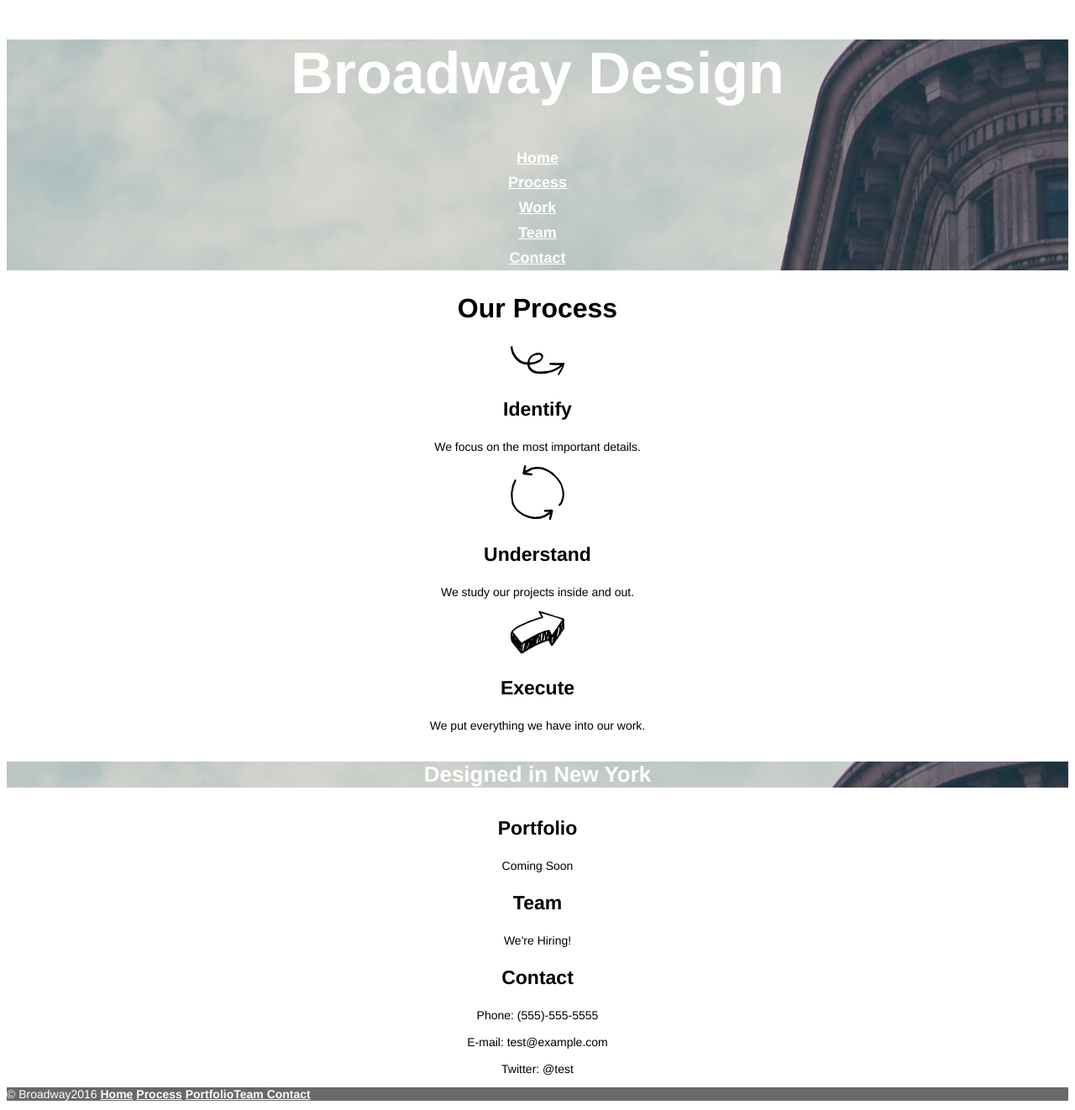
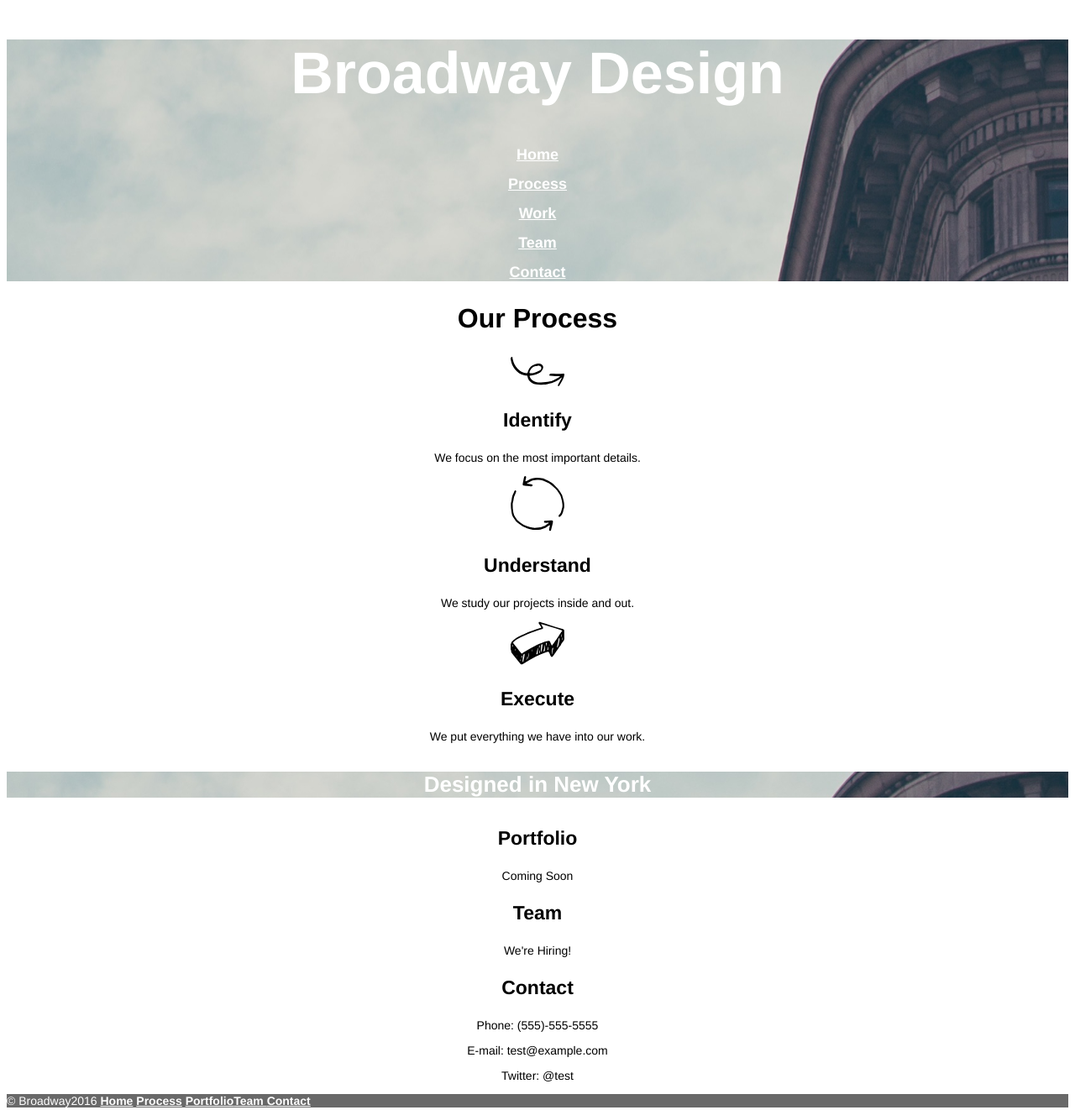
Before and after one commit to jameswaterman/Broadway-Design-Practice, a plain HTML site: page index.html in a window 1280 px wide. Shown: the whole page at 84% size. Drawn offline with Linux system fonts and the light colour scheme.

Commit message:
After looking at solution.

```diff
--- a/index.html
+++ b/index.html
@@ -11,11 +11,11 @@
 	<div id="header" class="background-image head">
 		<h1>Broadway Design</h1>
 		<nav>
-			<p><a href="index.html">Home</a><br>
-			<a href="#process">Process</a><br>
-			<a href="#portfolio">Work</a><br>
-			<a href="#team">Team</a><br>
-			<a href="#contact">Contact</a></p>
+			<p><a href="index.html">Home</a></p>
+			<p><a href="#process">Process</a></p>
+			<p><a href="#portfolio">Work</a></p>
+			<p><a href="#team">Team</a></p>
+			<p><a href="#contact">Contact</a></p>
 		</nav>
     </div>
 
@@ -37,7 +37,7 @@
     	<p>We put everything we have into our work.</p>
     </div>
 
-    <h4>Designed in New York</h4>
+    <h4 class="background-image">Designed in New York</h4>
 
     <!-- Portfolio -->
 
@@ -57,7 +57,9 @@
 
     <div id="contact">
     	<h3>Contact</h3>
-    	<p>Phone: (555)-555-5555<br><br>E-mail: test@example.com<br><br>Twitter: @test</p>
+    	<p>Phone: (555)-555-5555</p>
+    	<p>E-mail: test@example.com</p>
+    	<p>Twitter: @test</p>
     </div>
 
     <!-- Footer -->
@@ -69,7 +71,7 @@
     			<a href="index.html">Home</a>
     			<a href="#process">Process</a>
     			<a href="#portfolio">Portfolio</a><a href="#team">Team    </a>
-    			<a href="#contact">Contact</a>
+    			<a href="#contact">Contact</a></p>
     		</nav>
     	</footer>
     </div>
--- a/resources/css/style_broadway.css
+++ b/resources/css/style_broadway.css
@@ -22,9 +22,6 @@ h1 {
 	font-size: 18px;
 }
 
-.head p {
-	line-height: 2.05em;
-}
 
 h2 {
 	font-size: 32px;
```
